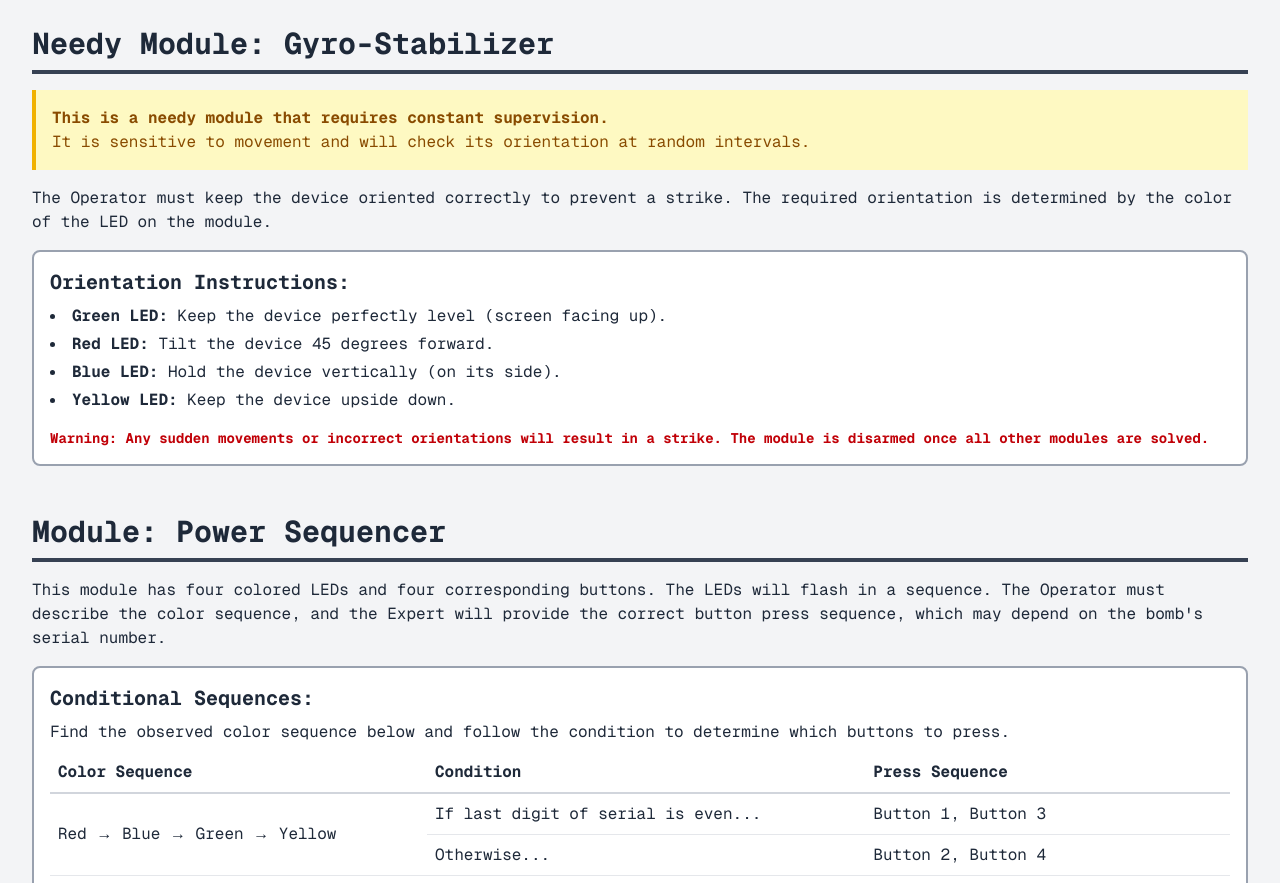
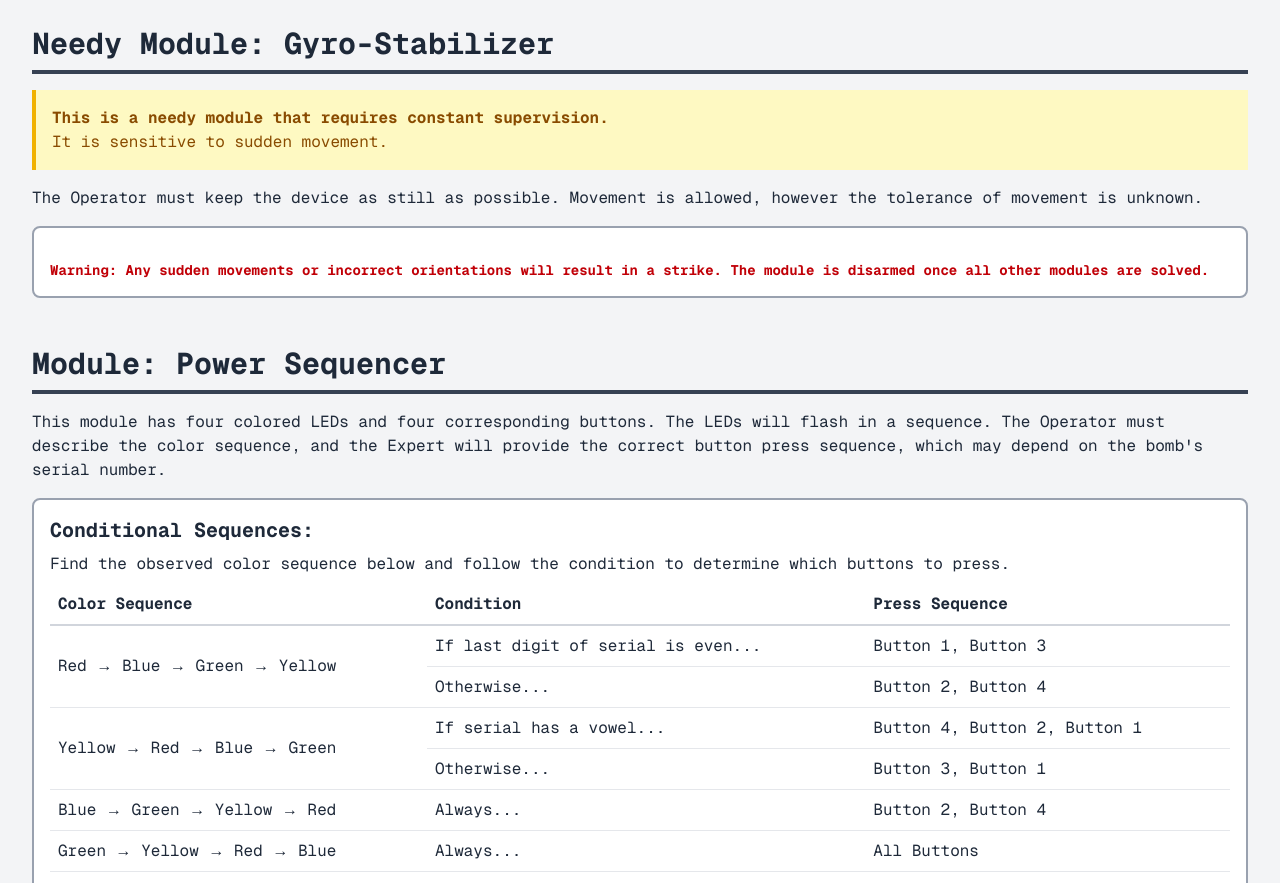
Before and after one commit to Jayx2u/blind-defusal, a Next.js app in the folder manual-web/: page / in a window 1280 px wide. Shown: the part 1340-2223 px from the top of the page. Built offline with nearby package versions, Linux system fonts and the light colour scheme.

Commit message:
Change Gyro conditions

```diff
--- a/manual-web/src/app/page.tsx
+++ b/manual-web/src/app/page.tsx
@@ -101,19 +101,12 @@ export default function Home() {
           <div className="space-y-4">
             <div className="bg-yellow-100 border-l-4 border-yellow-500 text-yellow-800 p-4" role="alert">
               <p className="font-bold">This is a needy module that requires constant supervision.</p>
-              <p>It is sensitive to movement and will check its orientation at random intervals.</p>
+              <p>It is sensitive to sudden movement.</p>
             </div>
             <p>
-              The Operator must keep the device oriented correctly to prevent a strike. The required orientation is determined by the color of the LED on the module.
+              The Operator must keep the device as still as possible. Movement is allowed, however the tolerance of movement is unknown.
             </p>
             <div className="p-4 border-2 border-gray-400 rounded-lg bg-white">
-              <h3 className="text-xl font-bold mb-2">Orientation Instructions:</h3>
-              <ul className="list-disc list-inside space-y-1">
-                <li><span className="font-bold">Green LED:</span> Keep the device perfectly level (screen facing up).</li>
-                <li><span className="font-bold">Red LED:</span> Tilt the device 45 degrees forward.</li>
-                <li><span className="font-bold">Blue LED:</span> Hold the device vertically (on its side).</li>
-                <li><span className="font-bold">Yellow LED:</span> Keep the device upside down.</li>
-              </ul>
               <p className="mt-4 text-sm text-red-700 font-bold">
                 Warning: Any sudden movements or incorrect orientations will result in a strike. The module is disarmed once all other modules are solved.
               </p>
```
